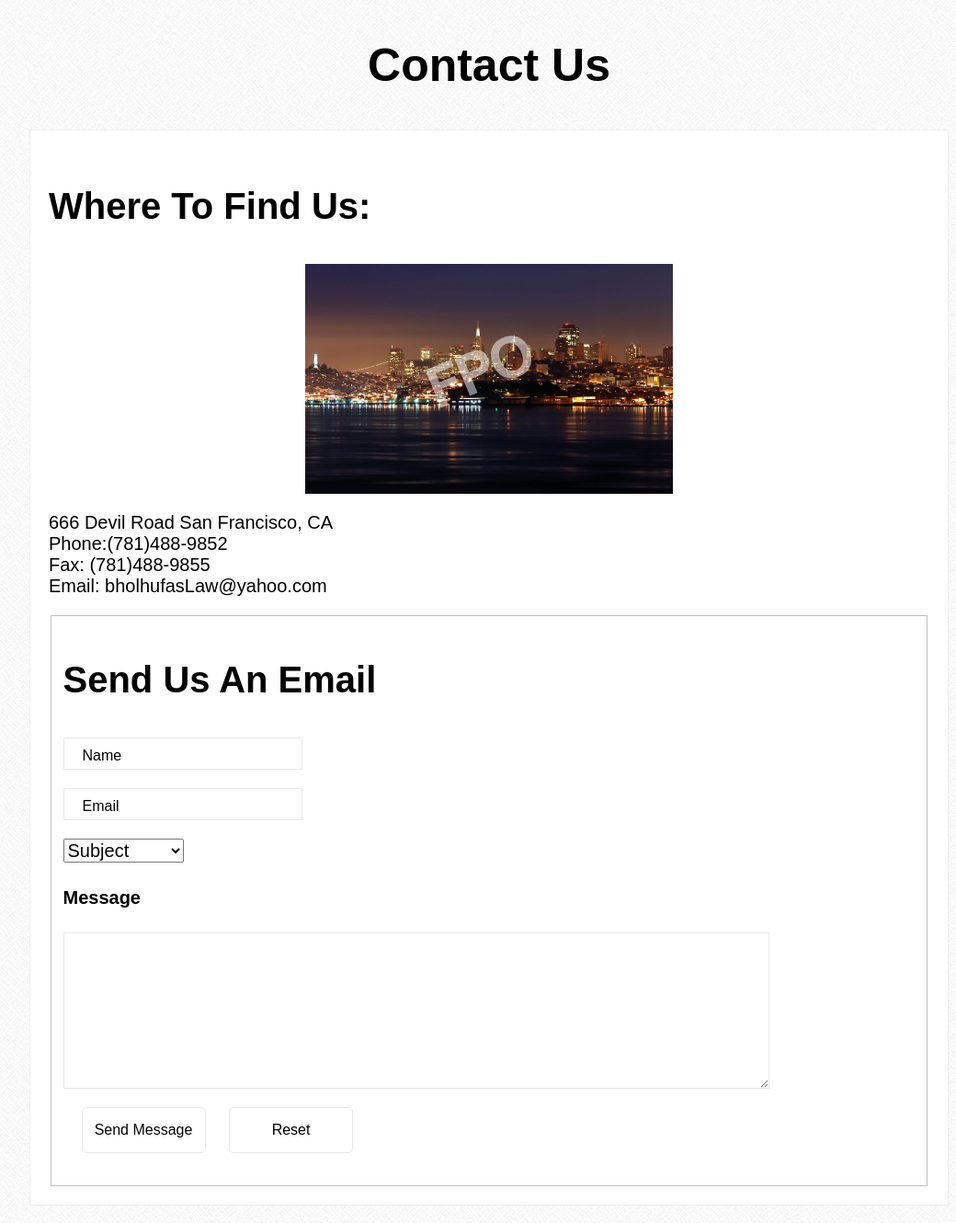
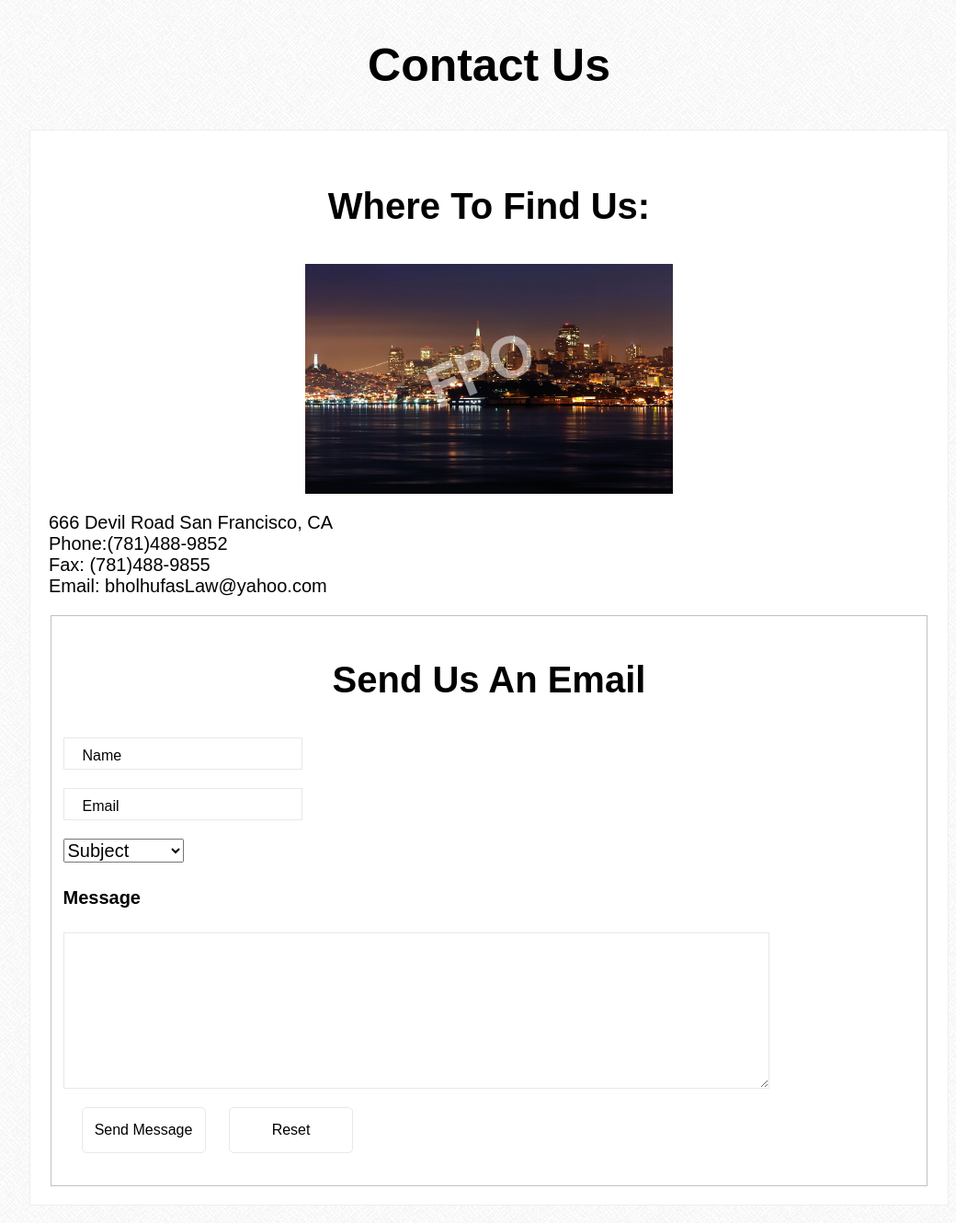
Before and after one commit to mv2sa/bolhufasLaw, a PHP site: page /contactUs.html in a window 1280 px wide. Shown: the part 60-1390 px from the top of the page at 92% size, without its empty margins (108-1148 px from the left). Run offline with PHP 8.4, Linux system fonts and the light colour scheme; some libraries are stand-ins or nearby versions; some web fonts are replaced.

Commit message:
Contact page needs revising again, google map still needs to be added

```diff
--- a/css/main.css
+++ b/css/main.css
@@ -699,6 +699,9 @@ ul#breadcrumbs li a:hover{
         border: 1px solid #e8e8e8;
         display: block;
     }
+    .form h3 {
+        text-align: center;
+    }
 
 
 }
```
